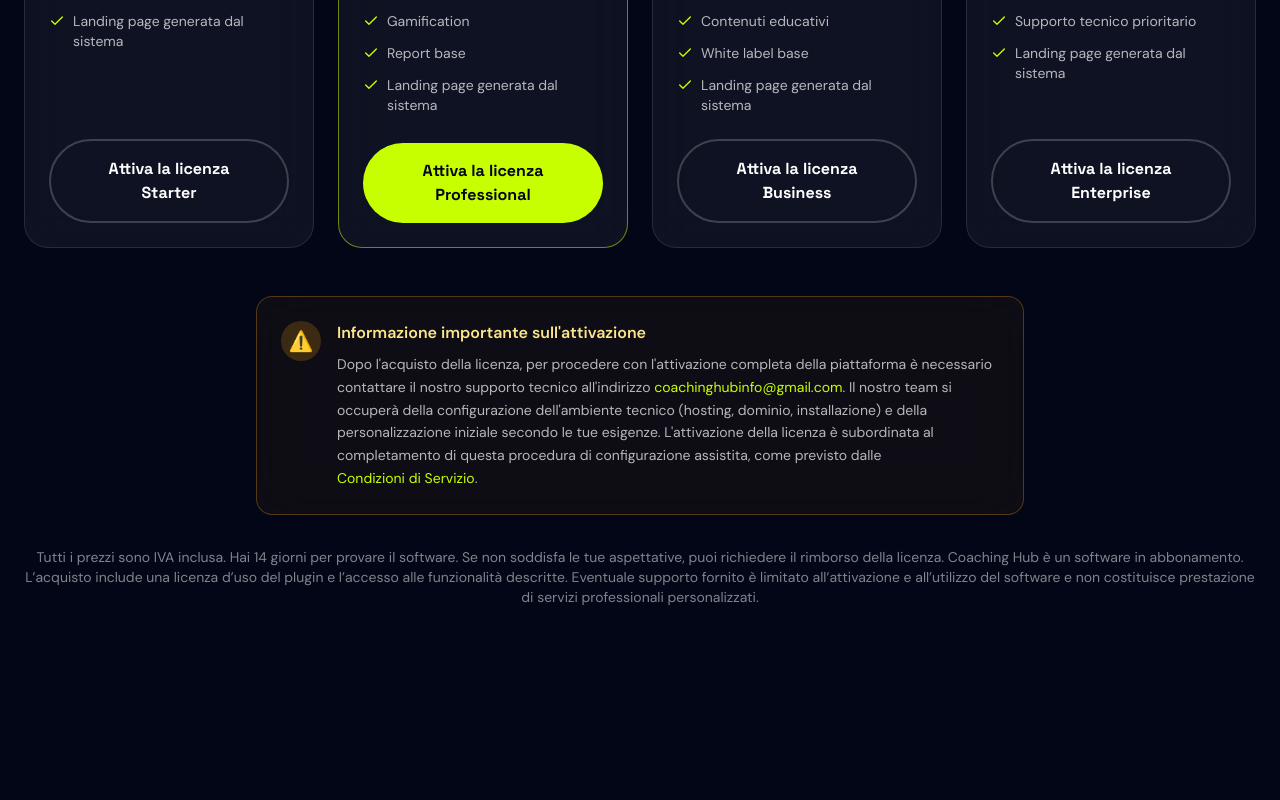
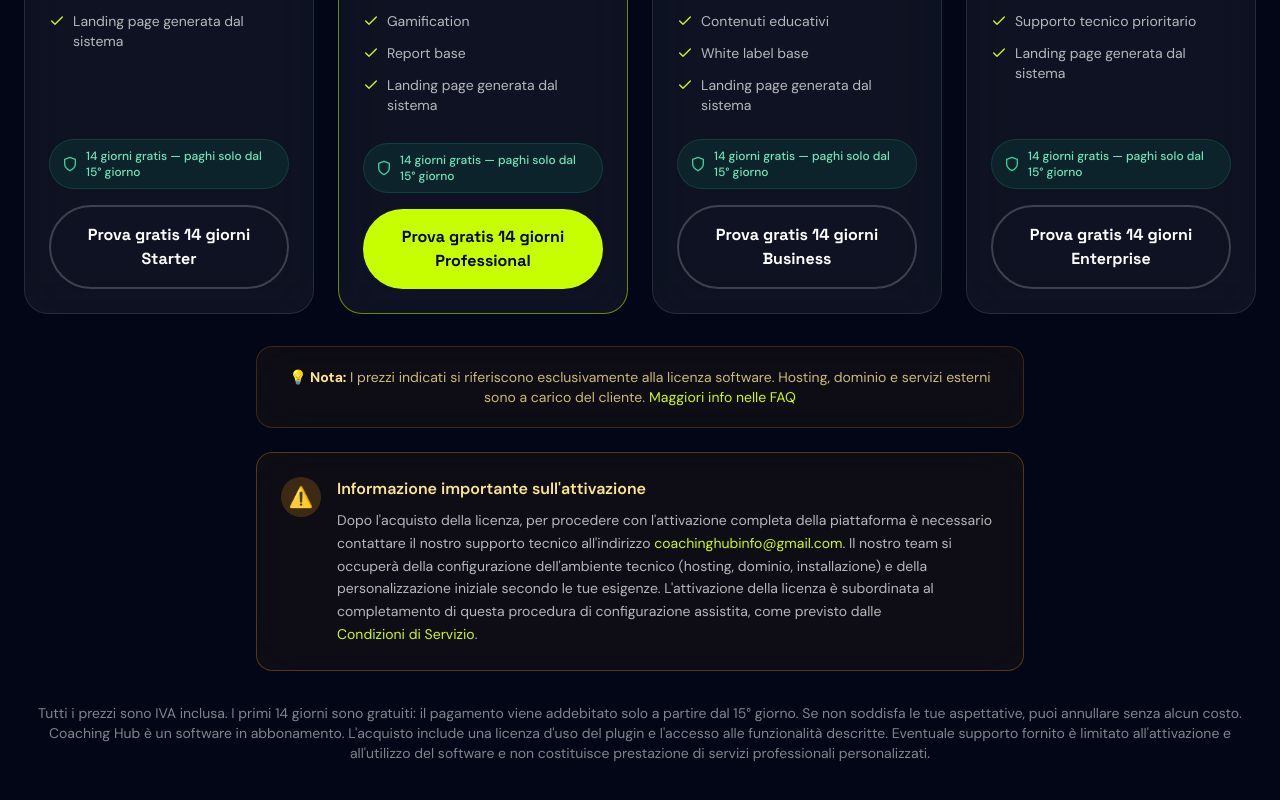
Before and after one commit to CoolKitz/coaching-hub-landing, a Next.js app: page / in a window 1280 px wide. Shown: the part 3840-4640 px from the top of the page. Built offline with nearby package versions, Linux system fonts and the light colour scheme.

Commit message:
Update page.tsx

```diff
--- a/app/page.tsx
+++ b/app/page.tsx
@@ -49,12 +49,19 @@ const features: Feature[] = [
 ]
 
 const faqs = [
-  { q: 'Ho bisogno di competenze tecniche per usarlo?', a: "Coaching Hub è progettato per essere semplice e intuitivo. L’installazione e l’attivazione sono guidate passo-passo tramite istruzioni e supporto tecnico dedicato, così puoi iniziare rapidamente anche senza competenze tecniche." },
+  { q: 'Ho bisogno di competenze tecniche per usarlo?', a: "Coaching Hub è progettato per essere semplice e intuitivo. L'installazione e l'attivazione sono guidate passo-passo tramite istruzioni e supporto tecnico dedicato, così puoi iniziare rapidamente anche senza competenze tecniche." },
   { q: 'Funziona su telefono?', a: "Sì! I tuoi clienti possono accedere da qualsiasi dispositivo: telefono, tablet o computer." },
   { q: 'I miei clienti devono scaricare un\'app?', a: "No, non serve scaricare nulla. Accedono direttamente dal browser del telefono." },
-  { q: 'Posso provarlo prima di comprare?', a: "Certo! Hai 14 giorni per provare Coaching Hub. Se il software non soddisfa le tue esigenze, puoi richiedere il rimborso completo della licenza entro questo periodo." },
+  { q: 'Posso provarlo prima di comprare?', a: "Certo! I primi 14 giorni sono completamente gratuiti. Il pagamento viene addebitato solo a partire dal 15° giorno, quindi hai tutto il tempo per esplorare le funzionalità e decidere se Coaching Hub fa per te. Se non ti convince, puoi annullare senza alcun costo." },
   { q: 'Posso passare a un piano superiore in seguito?', a: "Sì, puoi fare upgrade in qualsiasi momento. Paghi solo la differenza proporzionale al tempo rimanente." },
-  { q: 'Come funziona il supporto?', a: "Il supporto è disponibile via email con risposta entro 24 ore lavorative ed è dedicato all’utilizzo del software, alla gestione della licenza e alle funzionalità incluse. I piani Business ed Enterprise includono supporto prioritario." }
+  { q: 'Cosa è incluso nel prezzo della licenza?', a: "La licenza include l'accesso completo al software Coaching Hub secondo il piano scelto, tutti gli aggiornamenti futuri e il supporto tecnico via email. Il nostro team si occuperà anche dell'installazione e della configurazione iniziale della piattaforma." },
+  { q: 'Ci sono costi aggiuntivi oltre alla licenza?', a: "Sì, alcuni costi infrastrutturali sono a carico del cliente: hosting web (indicativamente €50–150/anno a seconda del traffico), dominio personalizzato (es. tuonome.it, circa €10–15/anno) e certificato SSL (spesso già incluso nell'hosting, altrimenti €20–50/anno). Durante la fase di configurazione ti guideremo nella scelta delle soluzioni più adatte alle tue esigenze e al tuo budget." },
+  { q: 'Chi si occupa dell\'installazione?', a: "Pensiamo a tutto noi! Dopo l'acquisto verrai contattato dal nostro team, che si occuperà di configurare l'intera piattaforma sul tuo hosting. Tu dovrai solo scegliere hosting e dominio — e ti aiutiamo anche in questo." },
+  { q: 'Posso usare un hosting che ho già?', a: "Certamente! Se hai già un hosting WordPress compatibile (PHP 7.4+, MySQL 5.7+), possiamo installare Coaching Hub direttamente lì senza costi aggiuntivi di infrastruttura." },
+  { q: 'Posso migrare da un altro tool?', a: "Sì! Se attualmente utilizzi fogli Excel, Google Sheets, altri software o app per gestire i tuoi clienti, il nostro team ti aiuterà a importare i dati esistenti durante la fase di configurazione, così non perderai nulla nel passaggio a Coaching Hub." },
+  { q: 'Quanto tempo richiede l\'attivazione?', a: "Generalmente completiamo la configurazione entro 24–48 ore lavorative dal momento in cui riceviamo tutti i dati necessari (accesso hosting e dominio configurato)." },
+  { q: 'I dati dei miei clienti sono al sicuro?', a: "Assolutamente sì. Coaching Hub si installa direttamente sul tuo sito WordPress, quindi i dati dei tuoi clienti restano sul tuo server, sotto il tuo pieno controllo. Non transitano mai su piattaforme terze. Il software è conforme al GDPR." },
+  { q: 'Come funziona il supporto?', a: "Il supporto è disponibile via email con risposta entro 24 ore lavorative ed è dedicato all'utilizzo del software, alla gestione della licenza e alle funzionalità incluse. I piani Business ed Enterprise includono supporto prioritario." }
 ]
 
 // ============================================
@@ -288,7 +295,7 @@ const CookiePolicyContent = () => (
           <ul className="list-disc list-inside mt-2 text-sm space-y-1">
             <li>Vercel Analytics (se attivato): analisi delle performance</li>
           </ul>
-          <p className="text-xs text-white/50 mt-2">Base giuridica: consenso dell’utente (Art. 6.1.a GDPR), espresso tramite il banner cookie</p>
+          <p className="text-xs text-white/50 mt-2">Base giuridica: consenso dell'utente (Art. 6.1.a GDPR), espresso tramite il banner cookie</p>
         </div>
 
         <div className="p-4 bg-white/5 rounded-xl">
@@ -362,7 +369,7 @@ const TerminiServizioContent = () => (
       <h3 className="text-lg font-display font-bold text-white mb-3">2. Oggetto del Contratto</h3>
       <p>I presenti Termini di Servizio regolano l&apos;utilizzo della piattaforma Coaching Hub. Con l&apos;acquisto di una licenza, l&apos;Utente accetta integralmente i presenti termini.</p>
       <p className="mt-2">Coaching Hub è un software gestionale che permette a personal trainer, nutrizionisti e coach di gestire i propri clienti attraverso funzionalità quali: schede allenamento, piani alimentari, messaggistica, tracciamento progressi e calendario appuntamenti.</p>
-      <p className="mt-2">Coaching Hub è fornito esclusivamente come <strong>licenza software</strong>. Eventuali attività di supporto sono accessorie e limitate all’utilizzo del software e non costituiscono prestazioni di servizi professionali.</p>
+      <p className="mt-2">Coaching Hub è fornito esclusivamente come <strong>licenza software</strong>. Eventuali attività di supporto sono accessorie e limitate all'utilizzo del software e non costituiscono prestazioni di servizi professionali.</p>
     </section>
 
     <section>
@@ -373,7 +380,7 @@ const TerminiServizioContent = () => (
         <li>Connessione internet attiva</li>
         <li>Browser web aggiornato</li>
       </ul>
-      <p className="mt-2">Il Titolare del software fornisce supporto tecnico limitato all’attivazione e all’utilizzo del software, ma non è responsabile per problemi derivanti da hosting inadeguati o configurazioni errate del server.</p>
+      <p className="mt-2">Il Titolare del software fornisce supporto tecnico limitato all'attivazione e all'utilizzo del software, ma non è responsabile per problemi derivanti da hosting inadeguati o configurazioni errate del server.</p>
     </section>
 
     <section>
@@ -404,8 +411,8 @@ const TerminiServizioContent = () => (
     <section>
       <h3 className="text-lg font-display font-bold text-white mb-3">6. Diritto di Recesso e Rimborsi</h3>
       <p>Ai sensi del Codice del Consumo (D.Lgs. 206/2005), l&apos;Utente ha diritto di recedere entro 14 giorni dall&apos;acquisto.</p>
+      <p className="mt-2"><strong className="text-white">Periodo di prova gratuito:</strong> I primi 14 giorni dall&apos;attivazione sono completamente gratuiti. Il pagamento viene addebitato automaticamente a partire dal 15° giorno. L&apos;Utente può annullare in qualsiasi momento durante il periodo di prova senza alcun addebito.</p>
       <p className="mt-2"><strong className="text-white">Come richiedere un rimborso:</strong> I rimborsi sono gestiti da Lemon Squeezy. Contatta <a href="mailto:coachinghubinfo@gmail.com" className="text-accent-lime hover:underline">coachinghubinfo@gmail.com</a> e il rimborso verrà elaborato sullo stesso metodo di pagamento.</p>
-      <p className="mt-2"><strong className="text-white">Garanzia 14 giorni:</strong> Offriamo una garanzia soddisfatto o rimborsato di 14 giorni dalla data di acquisto.</p>
     </section>
 
     <section>
@@ -526,12 +533,12 @@ interface CookieBannerProps {
 const CookieBanner = ({ onAcceptAll, onRejectAll, onSavePreferences, onOpenCookiePolicy }: CookieBannerProps) => {
   const [showDetails, setShowDetails] = useState(false)
   const [preferences, setPreferences] = useState<CookiePreferences>({
-    necessary: true, // Sempre attivi
+    necessary: true,
     analytics: false,
   })
 
   const handleToggle = (key: keyof CookiePreferences) => {
-    if (key === 'necessary') return // Non può essere disattivato
+    if (key === 'necessary') return
     setPreferences(prev => ({ ...prev, [key]: !prev[key] }))
   }
 
@@ -543,7 +550,6 @@ const CookieBanner = ({ onAcceptAll, onRejectAll, onSavePreferences, onOpenCooki
       className="fixed bottom-0 left-0 right-0 z-[99] p-4 md:p-6"
     >
       <div className="max-w-4xl mx-auto card-glass rounded-2xl md:rounded-3xl overflow-hidden border border-white/10 shadow-2xl">
-        {/* Header */}
         <div className="p-4 md:p-6">
           <div className="flex items-start gap-4">
             <div className="w-12 h-12 rounded-xl bg-accent-lime/20 flex items-center justify-center shrink-0">
@@ -564,7 +570,6 @@ const CookieBanner = ({ onAcceptAll, onRejectAll, onSavePreferences, onOpenCooki
             </div>
           </div>
 
-          {/* Dettagli Cookie (espandibile) */}
           <AnimatePresence>
             {showDetails && (
               <motion.div
@@ -574,7 +579,6 @@ const CookieBanner = ({ onAcceptAll, onRejectAll, onSavePreferences, onOpenCooki
                 className="overflow-hidden"
               >
                 <div className="mt-6 space-y-4">
-                  {/* Cookie Necessari */}
                   <div className="flex items-center justify-between p-4 bg-white/5 rounded-xl">
                     <div className="flex-1 pr-4">
                       <div className="flex items-center gap-2 mb-1">
@@ -590,7 +594,6 @@ const CookieBanner = ({ onAcceptAll, onRejectAll, onSavePreferences, onOpenCooki
                     </div>
                   </div>
 
-                  {/* Cookie Analitici */}
                   <div className="flex items-center justify-between p-4 bg-white/5 rounded-xl">
                     <div className="flex-1 pr-4">
                       <h4 className="font-semibold text-sm mb-1">Cookie Analitici</h4>
@@ -605,14 +608,12 @@ const CookieBanner = ({ onAcceptAll, onRejectAll, onSavePreferences, onOpenCooki
                       <div className={`w-4 h-4 rounded-full transition-all ${preferences.analytics ? 'bg-accent-lime translate-x-6' : 'bg-white/40 translate-x-0'}`} />
                     </button>
                   </div>
-
                 </div>
               </motion.div>
             )}
           </AnimatePresence>
         </div>
 
-        {/* Footer con pulsanti */}
         <div className="p-4 md:p-6 pt-0 flex flex-col sm:flex-row gap-3">
           {showDetails ? (
             <>
@@ -663,7 +664,6 @@ const CookieBanner = ({ onAcceptAll, onRejectAll, onSavePreferences, onOpenCooki
 // ============================================
 
 export default function LandingPage() {
-  // Lemon Squeezy Checkout URLs (un link per prodotto, il cliente sceglie la variante nel checkout)
   const LS_CHECKOUT_URLS: Record<string, string> = {
     starter: 'https://coaching-hub.lemonsqueezy.com/checkout/buy/eb9be287-c2d8-40e8-8049-5bfabf36c48d',
     professional: 'https://coaching-hub.lemonsqueezy.com/checkout/buy/faad0c93-c231-47d3-b7cf-9be08600f935',
@@ -682,48 +682,36 @@ export default function LandingPage() {
   const [formStatus, setFormStatus] = useState<'idle' | 'sending' | 'sent' | 'error'>('idle')
   const [activeModal, setActiveModal] = useState<ModalType>(null)
 
-  // Cookie Banner State
   const [showCookieBanner, setShowCookieBanner] = useState(false)
   const [cookiePreferences, setCookiePreferences] = useState<CookiePreferences | null>(null)
 
-  // Controlla se l'utente ha già accettato/rifiutato i cookie
   useEffect(() => {
     const savedPreferences = localStorage.getItem('cookiePreferences')
     if (savedPreferences) {
       setCookiePreferences(JSON.parse(savedPreferences))
       setShowCookieBanner(false)
     } else {
-      // Mostra il banner dopo un breve delay per UX migliore
       const timer = setTimeout(() => setShowCookieBanner(true), 1000)
       return () => clearTimeout(timer)
     }
   }, [])
 
   const handleAcceptAllCookies = () => {
-    const allAccepted: CookiePreferences = {
-      necessary: true,
-      analytics: true,
-    }
+    const allAccepted: CookiePreferences = { necessary: true, analytics: true }
     localStorage.setItem('cookiePreferences', JSON.stringify(allAccepted))
     setCookiePreferences(allAccepted)
     setShowCookieBanner(false)
   }
 
   const handleRejectAllCookies = () => {
-    const allRejected: CookiePreferences = {
-      necessary: true, // Sempre attivi
-      analytics: false,
-    }
+    const allRejected: CookiePreferences = { necessary: true, analytics: false }
     localStorage.setItem('cookiePreferences', JSON.stringify(allRejected))
     setCookiePreferences(allRejected)
     setShowCookieBanner(false)
   }
 
   const handleSaveCookiePreferences = (prefs: CookiePreferences) => {
-    const cleanedPrefs: CookiePreferences = {
-      necessary: true,
-      analytics: prefs.analytics
-    }
+    const cleanedPrefs: CookiePreferences = { necessary: true, analytics: prefs.analytics }
     localStorage.setItem('cookiePreferences', JSON.stringify(cleanedPrefs))
     setCookiePreferences(cleanedPrefs)
     setShowCookieBanner(false)
@@ -759,29 +747,9 @@ export default function LandingPage() {
       <div className="fixed inset-0 noise-overlay pointer-events-none" />
 
       {/* Modal Legali */}
-      <LegalModal
-        isOpen={activeModal === 'privacy'}
-        onClose={() => setActiveModal(null)}
-        title="Privacy Policy"
-      >
-        <PrivacyPolicyContent />
-      </LegalModal>
-
-      <LegalModal
-        isOpen={activeModal === 'cookie'}
-        onClose={() => setActiveModal(null)}
-        title="Cookie Policy"
-      >
-        <CookiePolicyContent />
-      </LegalModal>
-
-      <LegalModal
-        isOpen={activeModal === 'termini'}
-        onClose={() => setActiveModal(null)}
-        title="Termini di Servizio"
-      >
-        <TerminiServizioContent />
-      </LegalModal>
+      <LegalModal isOpen={activeModal === 'privacy'} onClose={() => setActiveModal(null)} title="Privacy Policy"><PrivacyPolicyContent /></LegalModal>
+      <LegalModal isOpen={activeModal === 'cookie'} onClose={() => setActiveModal(null)} title="Cookie Policy"><CookiePolicyContent /></LegalModal>
+      <LegalModal isOpen={activeModal === 'termini'} onClose={() => setActiveModal(null)} title="Termini di Servizio"><TerminiServizioContent /></LegalModal>
 
       {/* Cookie Banner */}
       <AnimatePresence>
@@ -790,9 +758,7 @@ export default function LandingPage() {
             onAcceptAll={handleAcceptAllCookies}
             onRejectAll={handleRejectAllCookies}
             onSavePreferences={handleSaveCookiePreferences}
-            onOpenCookiePolicy={() => {
-              setActiveModal('cookie')
-            }}
+            onOpenCookiePolicy={() => { setActiveModal('cookie') }}
           />
         )}
       </AnimatePresence>
@@ -996,15 +962,30 @@ export default function LandingPage() {
                     </li>
                   ))}
                 </ul>
+                <div className="flex items-center justify-center gap-2 mb-4 py-2 px-3 rounded-full bg-emerald-500/10 border border-emerald-500/20">
+                  <Shield className="w-4 h-4 text-emerald-400 shrink-0" />
+                  <span className="text-xs text-emerald-300 font-medium">14 giorni gratis — paghi solo dal 15° giorno</span>
+                </div>
                 <a href={getCheckoutUrl(plan.name)} className={`block w-full text-center mt-auto ${plan.popular ? 'btn-primary' : 'btn-secondary'}`}>
-                  Attiva la licenza<br /> {plan.name}
+                  Prova gratis 14 giorni<br /> {plan.name}
                 </a>
               </motion.div>
             ))}
           </motion.div>
 
+          {/* Nota costi licenza */}
+          <motion.div initial="hidden" whileInView="visible" viewport={{ once: true }} variants={fadeInUp} className="mt-8">
+            <div className="card-glass p-5 rounded-2xl border border-amber-500/20 bg-amber-500/5 text-center max-w-3xl mx-auto">
+              <p className="text-sm text-amber-200/80">
+                <strong className="text-amber-200">💡 Nota:</strong> I prezzi indicati si riferiscono esclusivamente alla licenza software.
+                Hosting, dominio e servizi esterni sono a carico del cliente.
+                <a href="#faq" className="text-accent-lime hover:underline ml-1">Maggiori info nelle FAQ</a>
+              </p>
+            </div>
+          </motion.div>
+
           {/* Avviso importante post-acquisto */}
-          <motion.div initial="hidden" whileInView="visible" viewport={{ once: true }} variants={fadeInUp} className="mt-12 max-w-3xl mx-auto">
+          <motion.div initial="hidden" whileInView="visible" viewport={{ once: true }} variants={fadeInUp} className="mt-6 max-w-3xl mx-auto">
             <div className="card-glass p-6 rounded-2xl border border-amber-500/30 bg-amber-500/5">
               <div className="flex items-start gap-4">
                 <div className="w-10 h-10 rounded-full bg-amber-500/20 flex items-center justify-center shrink-0">
@@ -1020,9 +1001,9 @@ export default function LandingPage() {
             </div>
           </motion.div>
           <motion.p initial="hidden" whileInView="visible" viewport={{ once: true }} variants={fadeInUp} className="text-center text-white/50 text-sm mt-8">
-            Tutti i prezzi sono IVA inclusa. Hai 14 giorni per provare il software. Se non soddisfa le tue aspettative, puoi richiedere il rimborso della licenza.
-            Coaching Hub è un software in abbonamento. L’acquisto include una licenza d’uso del plugin e l’accesso alle funzionalità descritte.
-            Eventuale supporto fornito è limitato all’attivazione e all’utilizzo del software e non costituisce prestazione di servizi professionali personalizzati.
+            Tutti i prezzi sono IVA inclusa. I primi 14 giorni sono gratuiti: il pagamento viene addebitato solo a partire dal 15° giorno. Se non soddisfa le tue aspettative, puoi annullare senza alcun costo.
+            Coaching Hub è un software in abbonamento. L'acquisto include una licenza d'uso del plugin e l'accesso alle funzionalità descritte.
+            Eventuale supporto fornito è limitato all'attivazione e all'utilizzo del software e non costituisce prestazione di servizi professionali personalizzati.
           </motion.p>
         </div>
       </section>
@@ -1099,8 +1080,8 @@ export default function LandingPage() {
               <motion.a variants={fadeInUp} href="#prezzi" className="btn-primary inline-flex">Scegli il tuo piano <ArrowRight className="w-5 h-5 ml-2" /></motion.a>
               <motion.div variants={fadeInUp} className="flex flex-wrap items-center justify-center gap-6 mt-8 text-sm text-white/60">
                 <div className="flex items-center gap-2"><Check className="w-4 h-4 text-accent-lime" /><span>Supporto alla configurazione di base del software</span></div>
-                <div className="flex items-center gap-2"><Check className="w-4 h-4 text-accent-lime" /><span>14 giorni per provare il software</span></div>
-                <div className="flex items-center gap-2"><Check className="w-4 h-4 text-accent-lime" /><span>Supporto tecnico per l’attivazione della licenza</span></div>
+                <div className="flex items-center gap-2"><Check className="w-4 h-4 text-accent-lime" /><span>14 giorni gratis, paghi dal 15° giorno</span></div>
+                <div className="flex items-center gap-2"><Check className="w-4 h-4 text-accent-lime" /><span>Supporto tecnico per l'attivazione della licenza</span></div>
               </motion.div>
             </div>
           </motion.div>
@@ -1120,7 +1101,7 @@ export default function LandingPage() {
           </div>
           <div className="mt-12 pt-8 border-t border-white/5 flex flex-col md:flex-row items-center justify-between gap-4 text-sm text-white/40">
             <p>© 2026 Coaching Hub - Mauro Vallotti. Tutti i diritti riservati.<br />
-            Coaching Hub è un software in abbonamento. Il supporto fornito riguarda<br/> esclusivamente l’utilizzo del sistema e delle funzionalità incluse nella licenza.</p>
+            Coaching Hub è un software in abbonamento. Il supporto fornito riguarda<br/> esclusivamente l'utilizzo del sistema e delle funzionalità incluse nella licenza.</p>
             <div className="flex gap-6">
               <button onClick={() => setActiveModal('privacy')} className="hover:text-white transition-colors">Privacy Policy</button>
               <button onClick={() => setActiveModal('cookie')} className="hover:text-white transition-colors">Cookie Policy</button>
@@ -1133,7 +1114,7 @@ export default function LandingPage() {
           </div>
         </div>
       </footer>
-      {/* Analytics condizionale - DEVE ESSERE QUI */}
+      {/* Analytics condizionale */}
       {cookiePreferences?.analytics === true && <Analytics />}
     </div>
   )
```
